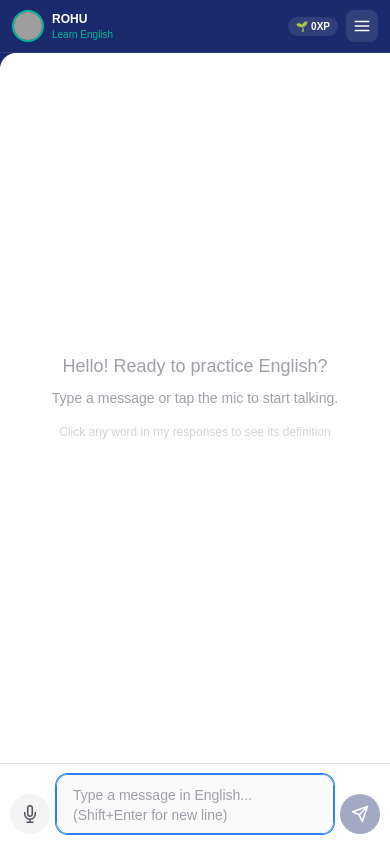
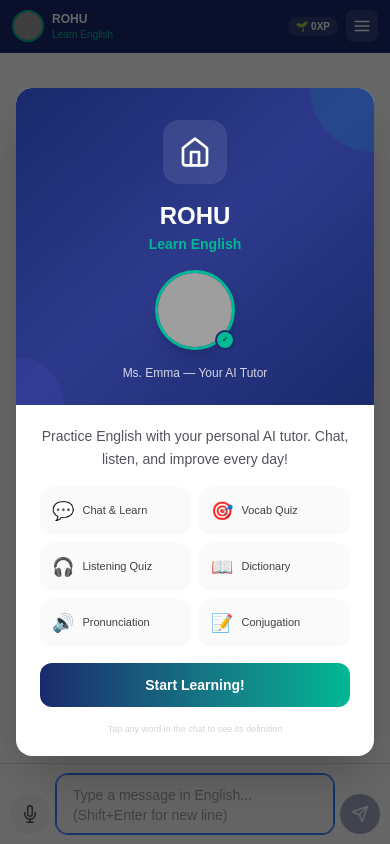
Before and after one commit to hgomezgonzalez/learn-english, a Next.js app: page / in a window 390 px wide. Built offline with nearby package versions, Linux system fonts and the light colour scheme; grey boxes are pictures that could not be loaded.

Commit message:
Add welcome modal on login/title click, fix mobile border cut
- Welcome popup with logo, avatar, feature cards on first load
- Title clickable to reopen welcome modal (mobile + desktop)
- Fix rounded border causing blue edge on mobile
- Animated slide-up modal with gradient header

```diff
--- a/src/app/page.tsx
+++ b/src/app/page.tsx
@@ -16,6 +16,7 @@ import { ListeningQuiz } from "@/components/ListeningQuiz";
 import type { VerbConjugation } from "@/types";
 import { initVoices } from "@/lib/speech";
 import { useProgress } from "@/hooks/useProgress";
+import { WelcomeModal } from "@/components/WelcomeModal";
 
 const BUILD_VERSION = process.env.BUILD_VERSION || "dev";
 
@@ -29,6 +30,7 @@ export default function Home() {
   const [listeningQuizOpen, setListeningQuizOpen] = useState(false);
   const [menuOpen, setMenuOpen] = useState(false);
   const [wordModalOpen, setWordModalOpen] = useState(false);
+  const [welcomeOpen, setWelcomeOpen] = useState(true);
 
   useEffect(() => {
     initVoices();
@@ -75,18 +77,18 @@ export default function Home() {
     <div className="flex h-screen bg-[#1a2a6c]">
       {/* ===== LEFT SIDEBAR (desktop only) ===== */}
       <aside className="hidden lg:flex flex-col items-center w-72 bg-gradient-to-b from-[#1a2a6c] to-[#2d3a8c] p-5 pt-4 gap-5 overflow-y-auto">
-        <div className="flex items-center gap-2 w-full mb-1">
+        <button type="button" onClick={() => setWelcomeOpen(true)} className="flex items-center gap-2 w-full mb-1 hover:opacity-80 transition-opacity">
           <div className="w-8 h-8 rounded-lg bg-white/10 flex items-center justify-center">
             <svg width="18" height="18" viewBox="0 0 24 24" fill="none" stroke="white" strokeWidth="2" strokeLinecap="round" strokeLinejoin="round">
               <path d="M3 9l9-7 9 7v11a2 2 0 0 1-2 2H5a2 2 0 0 1-2-2z" />
               <polyline points="9 22 9 12 15 12 15 22" />
             </svg>
           </div>
-          <div>
+          <div className="text-left">
             <p className="text-sm font-bold text-white tracking-wide">ROHU</p>
             <p className="text-[10px] text-[#00b894] font-semibold -mt-0.5">Learn English</p>
           </div>
-        </div>
+        </button>
 
         <Avatar state={effectiveAvatarState} />
 
@@ -122,15 +124,16 @@ export default function Home() {
         {/* Mobile header */}
         <header className="lg:hidden flex items-center justify-between px-3 py-2.5 bg-[#1a2a6c] border-b border-white/10">
           {/* eslint-disable-next-line @next/next/no-img-element */}
-          <div className="flex items-center gap-2">
+          <button type="button" onClick={() => setWelcomeOpen(true)} className="flex items-center gap-2 hover:opacity-80 transition-opacity">
+            {/* eslint-disable-next-line @next/next/no-img-element */}
             <div className="w-8 h-8 rounded-full overflow-hidden border-2 border-[#00b894] flex-shrink-0">
               <img src="/avatar-tutor.png" alt="Tutor" className="w-full h-full object-cover" />
             </div>
-            <div>
+            <div className="text-left">
               <p className="text-xs font-bold text-white">ROHU</p>
               <p className="text-[10px] text-[#00b894]">Learn English</p>
             </div>
-          </div>
+          </button>
           <div className="flex items-center gap-2">
             {progress.streak > 0 && <span className="text-xs text-white">🔥{progress.streak}</span>}
             <span className="text-[10px] bg-white/10 rounded-full px-2 py-0.5 text-white font-bold">
@@ -149,7 +152,7 @@ export default function Home() {
         </header>
 
         {/* Chat area */}
-        <div className="flex-1 flex flex-col bg-white dark:bg-zinc-900 overflow-hidden rounded-tl-2xl lg:rounded-tl-none">
+        <div className="flex-1 flex flex-col bg-white dark:bg-zinc-900 overflow-hidden lg:rounded-tl-2xl">
           <ChatWindow messages={messages} onWordClick={handleWordClick} />
 
           {error && (
@@ -275,6 +278,9 @@ export default function Home() {
         </div>
       )}
 
+      {/* Welcome Modal */}
+      <WelcomeModal isOpen={welcomeOpen} onClose={() => setWelcomeOpen(false)} />
+
       {/* Quiz Modals */}
       <VocabQuiz isOpen={quizOpen} onClose={() => setQuizOpen(false)} onComplete={(xp) => progress.addXp(xp, "quiz")} />
       <ListeningQuiz isOpen={listeningQuizOpen} onClose={() => setListeningQuizOpen(false)} onComplete={(xp) => progress.addXp(xp, "quiz")} />
--- /dev/null
+++ b/src/components/WelcomeModal.tsx
@@ -0,0 +1,94 @@
+"use client";
+
+interface WelcomeModalProps {
+  isOpen: boolean;
+  onClose: () => void;
+}
+
+export function WelcomeModal({ isOpen, onClose }: WelcomeModalProps) {
+  if (!isOpen) return null;
+
+  return (
+    <div className="fixed inset-0 z-50 flex items-center justify-center bg-black/60 animate-[fadeIn_0.2s_ease-out] p-4"
+      onClick={onClose}>
+      <div className="bg-white dark:bg-zinc-900 rounded-2xl shadow-2xl w-full max-w-sm overflow-hidden animate-[slideUp_0.3s_ease-out]"
+        onClick={(e) => e.stopPropagation()}>
+
+        {/* Header gradient */}
+        <div className="bg-gradient-to-br from-[#1a2a6c] via-[#2d3a8c] to-[#1a2a6c] px-6 pt-8 pb-6 text-center relative overflow-hidden">
+          {/* Decorative circles */}
+          <div className="absolute top-0 right-0 w-32 h-32 bg-[#00b894] rounded-full opacity-10 -translate-y-1/2 translate-x-1/2" />
+          <div className="absolute bottom-0 left-0 w-24 h-24 bg-[#6c5ce7] rounded-full opacity-10 translate-y-1/2 -translate-x-1/2" />
+
+          {/* Logo */}
+          <div className="relative inline-flex items-center justify-center w-16 h-16 rounded-2xl bg-white/10 backdrop-blur mb-4">
+            <svg width="32" height="32" viewBox="0 0 24 24" fill="none" stroke="white" strokeWidth="2" strokeLinecap="round" strokeLinejoin="round">
+              <path d="M3 9l9-7 9 7v11a2 2 0 0 1-2 2H5a2 2 0 0 1-2-2z" />
+              <polyline points="9 22 9 12 15 12 15 22" />
+            </svg>
+          </div>
+
+          <h1 className="text-2xl font-bold text-white">ROHU</h1>
+          <p className="text-[#00b894] font-semibold text-sm mt-0.5">Learn English</p>
+
+          {/* Avatar */}
+          <div className="mt-4 relative inline-block">
+            <div className="w-20 h-20 rounded-full overflow-hidden border-3 border-[#00b894] mx-auto shadow-lg">
+              {/* eslint-disable-next-line @next/next/no-img-element */}
+              <img src="/avatar-tutor.png" alt="Ms. Emma" className="w-full h-full object-cover" />
+            </div>
+            <div className="absolute bottom-0 right-0 w-5 h-5 bg-[#00b894] rounded-full border-2 border-[#1a2a6c] flex items-center justify-center">
+              <span className="text-[8px]">✓</span>
+            </div>
+          </div>
+          <p className="text-white/80 text-xs mt-2">Ms. Emma — Your AI Tutor</p>
+        </div>
+
+        {/* Content */}
+        <div className="px-6 py-5 space-y-4">
+          <p className="text-sm text-zinc-600 dark:text-zinc-300 text-center leading-relaxed">
+            Practice English with your personal AI tutor.
+            Chat, listen, and improve every day!
+          </p>
+
+          {/* Features */}
+          <div className="grid grid-cols-2 gap-2">
+            <div className="flex items-center gap-2 bg-zinc-50 dark:bg-zinc-800 rounded-xl px-3 py-2.5">
+              <span className="text-lg">💬</span>
+              <span className="text-[11px] font-medium text-zinc-700 dark:text-zinc-300">Chat & Learn</span>
+            </div>
+            <div className="flex items-center gap-2 bg-zinc-50 dark:bg-zinc-800 rounded-xl px-3 py-2.5">
+              <span className="text-lg">🎯</span>
+              <span className="text-[11px] font-medium text-zinc-700 dark:text-zinc-300">Vocab Quiz</span>
+            </div>
+            <div className="flex items-center gap-2 bg-zinc-50 dark:bg-zinc-800 rounded-xl px-3 py-2.5">
+              <span className="text-lg">🎧</span>
+              <span className="text-[11px] font-medium text-zinc-700 dark:text-zinc-300">Listening Quiz</span>
+            </div>
+            <div className="flex items-center gap-2 bg-zinc-50 dark:bg-zinc-800 rounded-xl px-3 py-2.5">
+              <span className="text-lg">📖</span>
+              <span className="text-[11px] font-medium text-zinc-700 dark:text-zinc-300">Dictionary</span>
+            </div>
+            <div className="flex items-center gap-2 bg-zinc-50 dark:bg-zinc-800 rounded-xl px-3 py-2.5">
+              <span className="text-lg">🔊</span>
+              <span className="text-[11px] font-medium text-zinc-700 dark:text-zinc-300">Pronunciation</span>
+            </div>
+            <div className="flex items-center gap-2 bg-zinc-50 dark:bg-zinc-800 rounded-xl px-3 py-2.5">
+              <span className="text-lg">📝</span>
+              <span className="text-[11px] font-medium text-zinc-700 dark:text-zinc-300">Conjugation</span>
+            </div>
+          </div>
+
+          <button type="button" onClick={onClose}
+            className="w-full py-3 rounded-xl bg-gradient-to-r from-[#1a2a6c] to-[#00b894] text-white font-bold text-sm hover:shadow-lg transition-all">
+            Start Learning!
+          </button>
+
+          <p className="text-[9px] text-zinc-300 dark:text-zinc-600 text-center">
+            Tap any word in the chat to see its definition
+          </p>
+        </div>
+      </div>
+    </div>
+  );
+}
```
Also changed, not shown: WhatsApp Image 2026-04-04 at 8.55.58 AM.jpeg (added), 1 other file (tests, documents, lock files or other folders).
